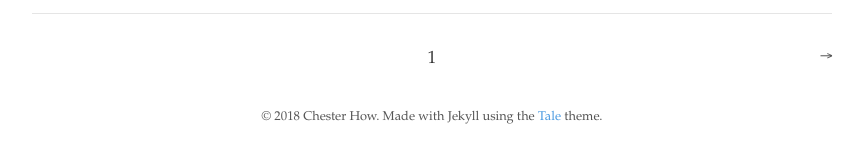
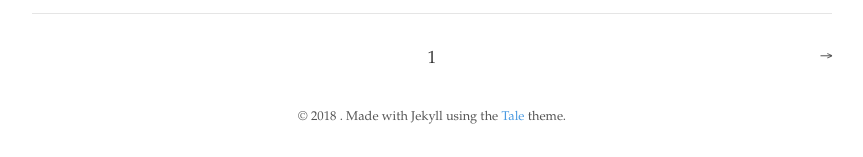
Before and after one commit to smartshouse/smartshouse.github.io, a Jekyll site: the page built from index.html, in a window 1280 px wide. Shown: the part 1206-1363 px from the top of the page, without its empty margins (208-1071 px from the left). Built offline with Jekyll 4.4.1, drawn with Linux system fonts in a browser that asks for light colours; the list of posts is cut into pages by our own code.

Commit message:
Update _config.yml

```diff
--- a/_config.yml
+++ b/_config.yml
@@ -2,13 +2,7 @@
 title:          Tale
 description:    "Minimal Jekyll theme for storytellers"
 baseurl:        "/"
-url:            "https://chesterhow.github.io"
-
-# Author
-author:
-  name:         Chester How
-  url:          https://chester.how
-  email:        chesterhow@gmail.com
+url:            "https://smartshouse.github.io"
 
 # Build settings
 markdown:       kramdown
```
